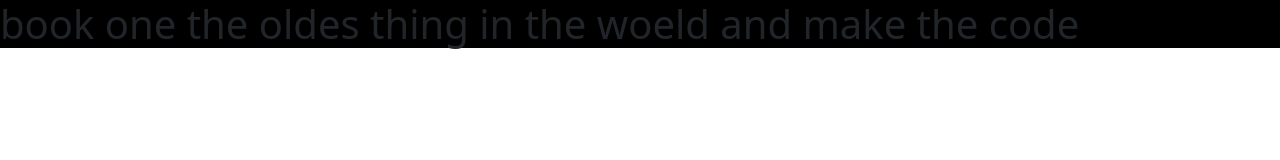
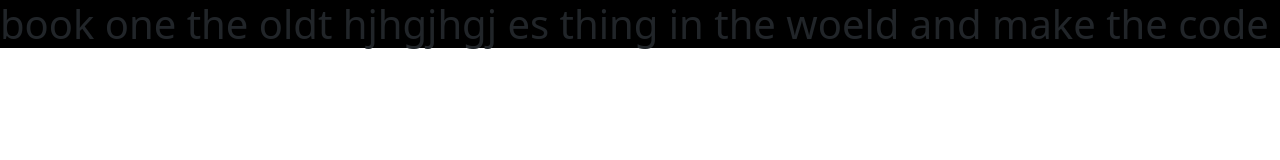
Before and after one commit to biniman1993/tailwind, a website: page bini/index.html in a window 1280 px wide. Drawn offline with Linux system fonts and the light colour scheme; files whose address does not match are found by name.

Commit message:
hjhjvjhv

```diff
--- a/bini/index.html
+++ b/bini/index.html
@@ -8,7 +8,7 @@
     <link rel="stylesheet" href="./bootstrap.min.css">
 </head>
 <body>
-    <h1 class="bg-black">book one the oldes thing in the woeld and make the code </h1>
+    <h1 class="bg-black">book one the oldt hjhgjhgj es thing in the woeld and make the code </h1>
     <script src="./bootstrap.min.js"></script>
 </body>
 </html>
```
